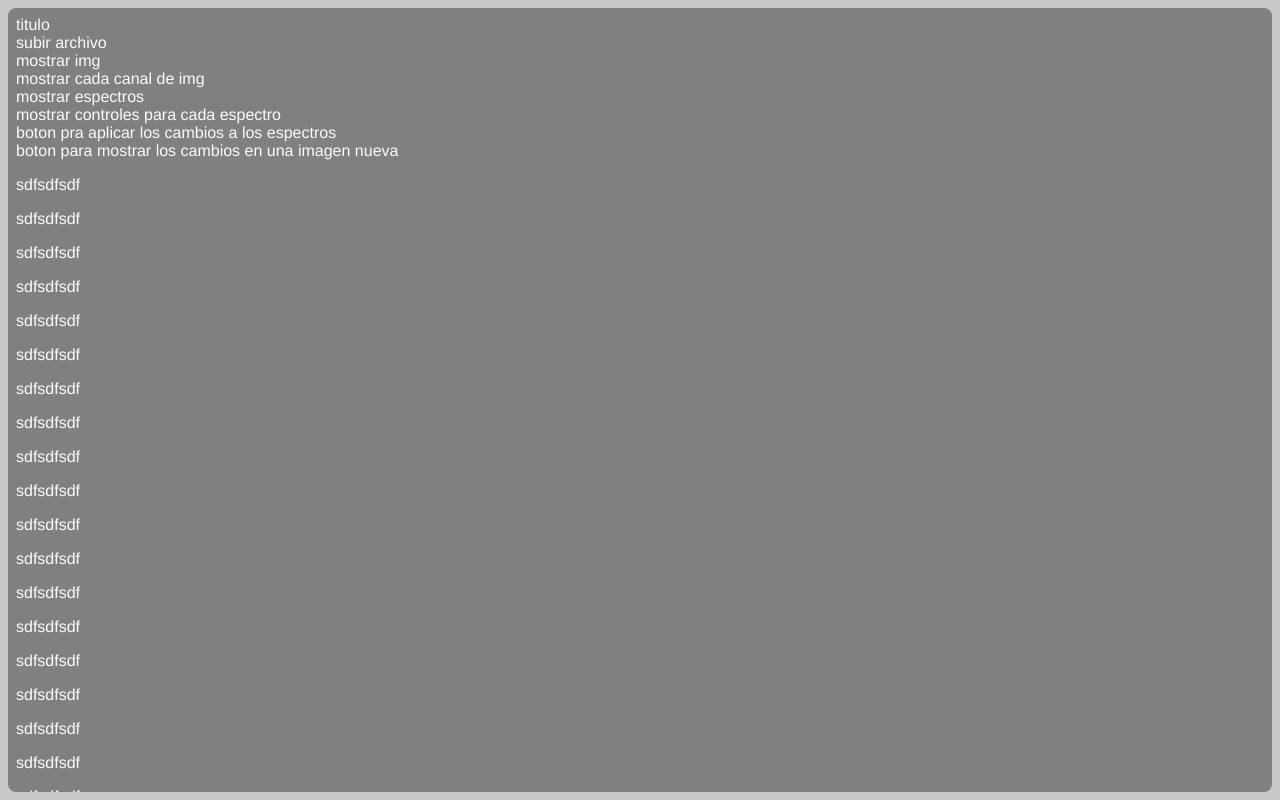
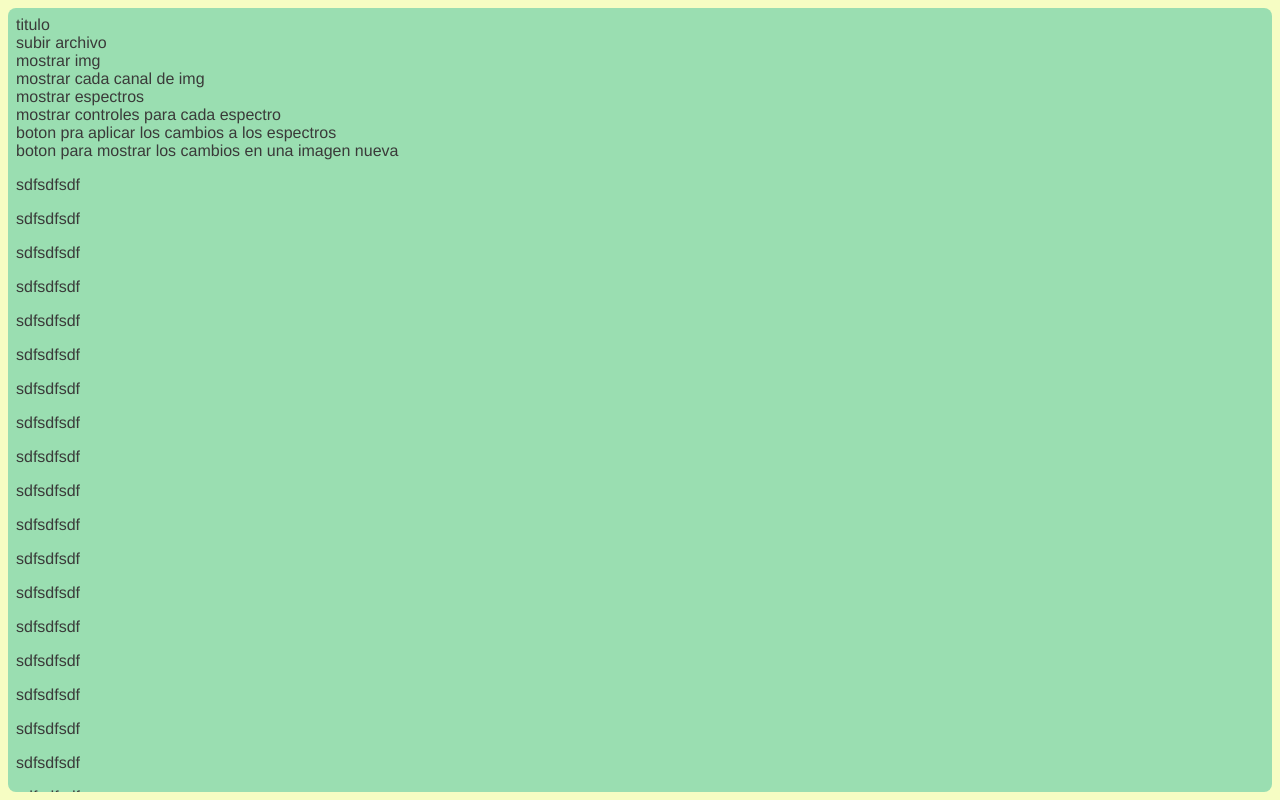
Before and after one commit to leninrkb/rgb-spectrum, a Vue app: page / in a window 1280 px wide. Built offline with nearby package versions, Linux system fonts and the light colour scheme.

Commit message:
sass variables

```diff
--- a/src/App.vue
+++ b/src/App.vue
@@ -5,6 +5,8 @@
 </template>
 
 <style lang="scss">
+@import './scss/_var.scss';
+
 #app {
     font-family: Avenir, Helvetica, Arial, sans-serif;
     -webkit-font-smoothing: antialiased;
@@ -13,14 +15,14 @@
 }
 
 html {
-    background-color: rgb(200, 200, 200);
+    background-color: $light_yellow;
 }
 
 .container {
     padding: 0.5em;
     border-radius: 0.5em;
-    background-color: gray;
-    color: rgb(250, 250, 250);
+    background-color: $dark_green;
+    color: $text_gray;
     overflow: auto;
     height: 96vh;
 }
--- /dev/null
+++ b/src/scss/_var.scss
@@ -0,0 +1,6 @@
+$light_green: #CDFADB;
+$dark_green: #9adeb1;
+$light_yellow: #F6FDC3;
+$light_orange: #FFCF96;
+$light_red: #FF8080;
+$text_gray: #3a3a39;
--- a/vue.config.js
+++ b/vue.config.js
@@ -1,4 +1,11 @@
 const { defineConfig } = require('@vue/cli-service')
 module.exports = defineConfig({
-  transpileDependencies: true
+    transpileDependencies: true,
+    css: {
+        loaderOptions: {
+            sass: {
+                additionalData: `@import "./src/scss/_var.scss";`
+            }
+        }
+    }
 })
```
